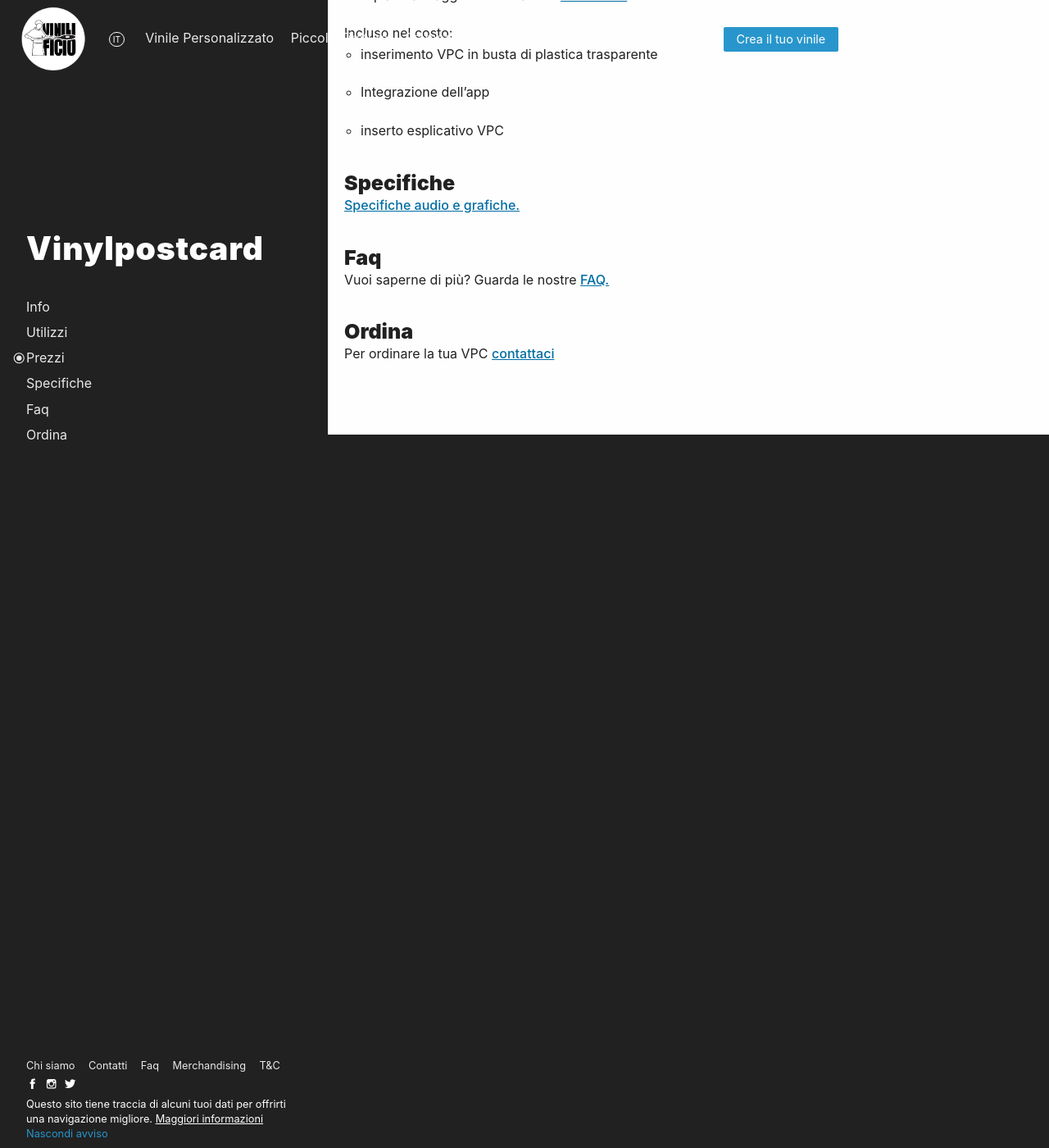
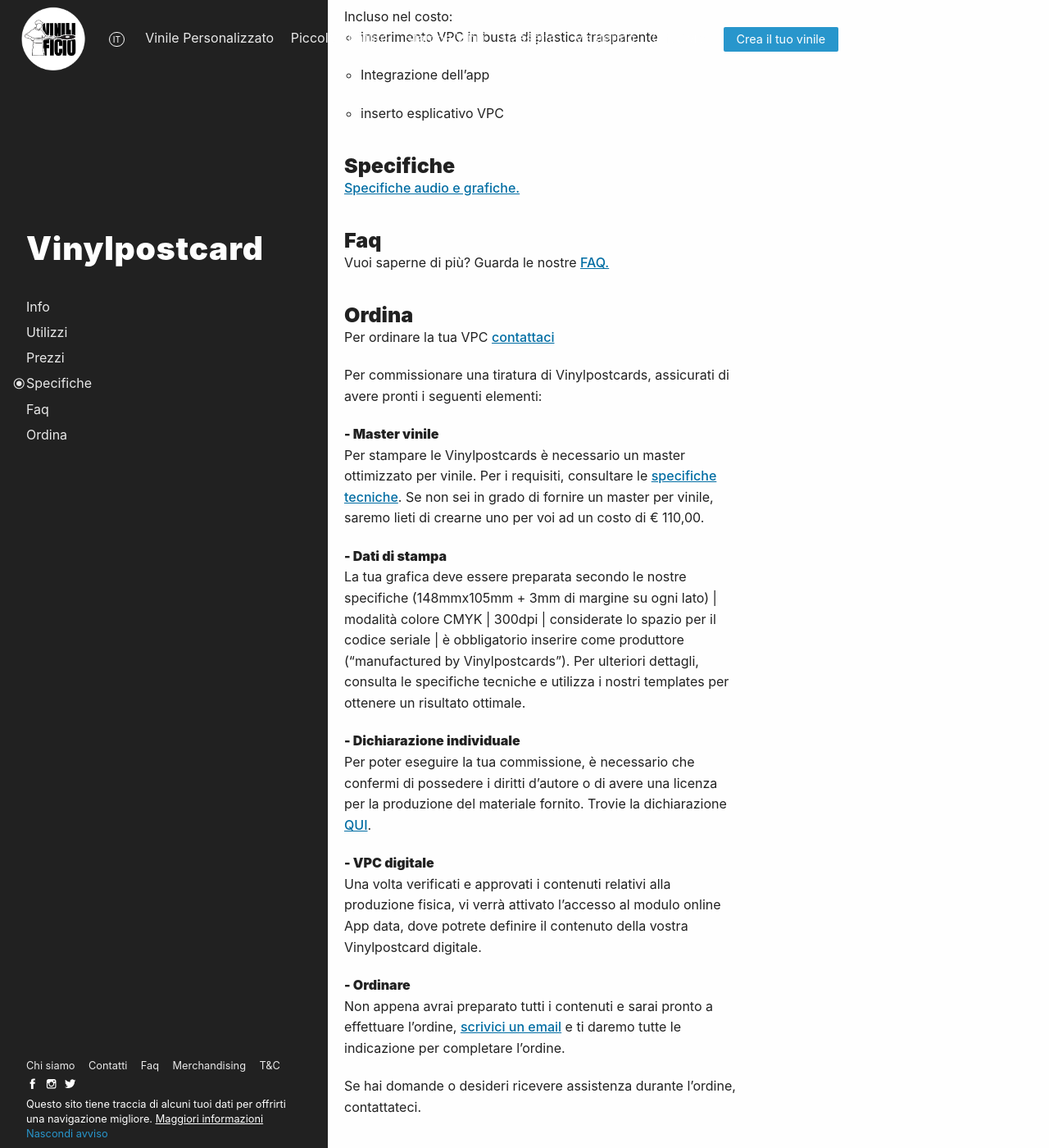
Before and after one commit to Vinilificio/vinilificio.com, a Jekyll site: the page built from _pages/vpc.md, in a window 1280 px wide and 1400 px high, scrolled down 2728 px. Shown: the whole window at 82% size. Built offline with Jekyll 4.4.1, drawn with Linux system fonts in a browser that asks for light colours; nearby versions of some CDN libraries; comment, search, counter and statistics services are not loaded.

Commit message:
Update vpc.md

```diff
--- a/_pages/vpc.md
+++ b/_pages/vpc.md
@@ -40,8 +40,7 @@
 Gli usi della Vinylpostcard sono molteplici. Questi alcuni esempi
 
 **Tour & Live Merchandise**\
-Il Vinypostcard ha dimostrato di essere una grande risorsa sul tavolo del merchandising di ogni artista in tournée!
-Vinypostcard è un souvenir molto apprezzato che soddisfa tutti i fan, non importa se appassionati di vinile o meno. Ultimo ma non per ultimo è un ulteriore flusso di entrate per l'artista/band in tour.
+Il Vinypostcard ha dimostrato di essere una grande risorsa sul tavolo del merchandising di ogni artista in tournée! Vinypostcard è un souvenir molto apprezzato che soddisfa tutti i fan, non importa se appassionati di vinile o meno. Ultimo ma non per ultimo è un ulteriore flusso di entrate per l'artista/band in tour.
 
 **Single & Album Release**\
 La Vinypostcard è un’ottima soluzione per promuovere con un singolo una nuova release.
@@ -51,7 +50,6 @@
 
 **Arte e cultura**\
 Vinylposcard combina stampa, audio fonografico e contenuti digitali. È il media ottimale per veicolare contenuti originali tra fisico, analogico e digitale.
-
 _Utilizza il VPC per combinare l'arte visiva con l'audio._
 
 * Creare oggetti da collezione
@@ -106,3 +104,22 @@
 ### Ordina
 
 Per ordinare la tua VPC <a href="mailto:info@vinilificio.com">contattaci</a>
+
+Per commissionare una tiratura di Vinylpostcards, assicurati di avere pronti i seguenti elementi:
+
+**- Master vinile**\
+Per stampare le Vinylpostcards è necessario un master ottimizzato per vinile. Per i requisiti, consultare le <a href="/specifiche-vpc/">specifiche tecniche</a>. Se non sei in grado di fornire un master per vinile, saremo lieti di crearne uno per voi ad un costo di € 110,00.
+
+**- Dati di stampa**\
+La tua grafica deve essere preparata secondo le nostre specifiche (148mmx105mm + 3mm di margine su ogni lato) | modalità colore CMYK | 300dpi | considerate lo spazio per il codice seriale | è obbligatorio inserire come produttore (“manufactured by Vinylpostcards”). Per ulteriori dettagli, consulta le specifiche tecniche e utilizza i nostri templates per ottenere un risultato ottimale.
+
+**- Dichiarazione individuale**\
+Per poter eseguire la tua commissione, è necessario che confermi di possedere i diritti d'autore o di avere una licenza per la produzione del materiale fornito. Trovie la dichiarazione <a href="https://www.vinylpostcards.com/_files/ugd/598cea_c018387a6d514809b0d70c6931faf951.pdf" target="blank">QUI</a>.
+
+**- VPC digitale**\
+Una volta verificati e approvati i contenuti relativi alla produzione fisica, vi verrà attivato l'accesso al modulo online App data, dove potrete definire il contenuto della vostra Vinylpostcard digitale.
+
+**- Ordinare**\
+Non appena avrai preparato tutti i contenuti e sarai pronto a effettuare l'ordine, <a href="mailto:info@vinilificio.com">scrivici un email</a> e ti daremo tutte le indicazione per completare l'ordine.
+
+Se hai domande o desideri ricevere assistenza durante l'ordine, contattateci.
```
